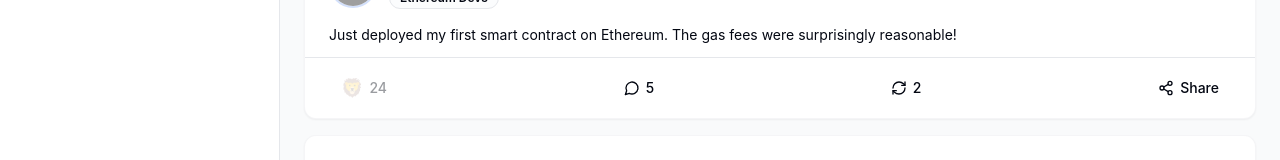
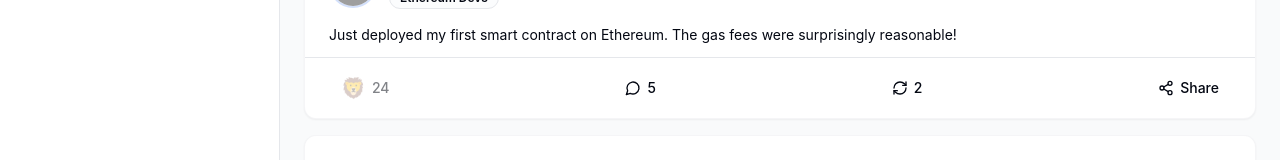
Before and after one commit to mydapps/roar-communities, a React (Vite) app: page /search in a window 1280 px wide. Both pictures are taken after typing "Sample" into the empty fields and a click on the button "Search". Shown: the part 621-781 px from the top of the page. Built offline with nearby package versions, Linux system fonts and the light colour scheme; grey boxes are pictures that could not be loaded.

Commit message:
Refactor roar icon and animation
Refactor the roar icon and animation to improve the user experience.

```diff
--- a/src/components/feed/Post.tsx
+++ b/src/components/feed/Post.tsx
@@ -90,6 +90,7 @@ export const Post = ({
   const [comments, setComments] = useState<{user: string, text: string, timeAgo: string}[]>([]);
   const [shareMenuOpen, setShareMenuOpen] = useState(false);
   const [roarAnimation, setRoarAnimation] = useState(false);
+  const [roarWavesAnimation, setRoarWavesAnimation] = useState(false);
   const [roarTextAnimation, setRoarTextAnimation] = useState(false);
   const [activeDotIndex, setActiveDotIndex] = useState(0);
   const [mirrorSheetOpen, setMirrorSheetOpen] = useState(false);
@@ -118,13 +119,23 @@ export const Post = ({
       setLocalRoarCount(prev => prev - 1);
     } else {
       setLocalRoarCount(prev => prev + 1);
-      // Trigger roar animation with longer duration for dopamine hit
-      setRoarAnimation(true);
-      setRoarTextAnimation(true);
+
+      // Trigger a sequence of animations for a more satisfying effect
+      setRoarWavesAnimation(true);
+      setTimeout(() => setRoarAnimation(true), 50);
+      setTimeout(() => setRoarTextAnimation(true), 100);
 
       // Use longer durations for more satisfying animations
-      setTimeout(() => setRoarAnimation(false), 1200);
-      setTimeout(() => setRoarTextAnimation(false), 1500);
+      setTimeout(() => setRoarWavesAnimation(false), 1500);
+      setTimeout(() => setRoarAnimation(false), 1800);
+      setTimeout(() => setRoarTextAnimation(false), 2000);
+
+      // Show a toast for even more dopamine
+      toast({
+        title: "Roar sent!",
+        description: "Your roar has been sent to the community",
+        duration: 1500
+      });
     }
     setRoared(!roared);
   };
@@ -349,24 +360,42 @@ export const Post = ({
           <Button
             variant={roared ? "roar-active" : "roar"}
             size="sm"
-            className="flex gap-1.5 items-center group"
+            className={`flex items-center gap-1.5 relative ${roared ? 'hover:animate-shake-subtle' : ''}`}
             onClick={handleRoar}
           >
-            <div className={`relative ${roarAnimation ? "animate-roar" : ""}`}>
+            {/* Animated ripple waves when roaring */}
+            {roarWavesAnimation && (
+              <div className="absolute inset-0 rounded-md border-2 border-amber-500/30 animate-roar-waves pointer-events-none"></div>
+            )}
+
+            {/* Lion emoji with animation container */}
+            <div className={`relative flex items-center justify-center ${roarAnimation ? "animate-roar-icon" : ""}`}>
               <span
-                className={`text-lg transition-all ${roared ? "text-amber-500" : "opacity-40"} group-hover:opacity-100`}
+                className={`text-xl transition-all ${roared ? "text-amber-500" : "text-foreground/30"}
+                  ${!roared ? "hover:text-amber-500/70" : ""} group-hover:scale-110`}
                 role="img"
                 aria-label="lion"
               >
                 🦁
               </span>
+
+              {/* Animated "ROAR!" text that flies out */}
               {roarTextAnimation && (
-                <div className="absolute -top-5 -right-8 animate-roar-text pointer-events-none">
-                  <span className="text-xs font-bold text-amber-500">ROAR!</span>
-                </div>
+                <>
+                  <div className="absolute top-0 right-0 animate-roar-text pointer-events-none z-10">
+                    <span className="font-bold whitespace-nowrap bg-gradient-to-br from-amber-500 to-amber-600 text-transparent bg-clip-text text-sm">ROAR!</span>
+                  </div>
+                  <div className="absolute top-2 right-2 animate-roar-text pointer-events-none z-10" style={{ animationDelay: '0.1s' }}>
+                    <span className="font-bold whitespace-nowrap text-amber-500/60 text-xs">ROAR!</span>
+                  </div>
+                </>
               )}
             </div>
-            <span className={roared ? "text-amber-500 font-medium" : ""}>{localRoarCount}</span>
+
+            {/* Roar count with emphasis on active state */}
+            <span className={`font-medium transition-all duration-300 ${roared ? "text-amber-500 scale-110" : "text-foreground/50"}`}>
+              {localRoarCount}
+            </span>
           </Button>
 
           <Button
--- a/src/components/ui/button.tsx
+++ b/src/components/ui/button.tsx
@@ -19,8 +19,8 @@ const buttonVariants = cva(
           "bg-secondary text-secondary-foreground hover:bg-secondary/80",
         ghost: "hover:bg-accent hover:text-accent-foreground",
         link: "text-primary underline-offset-4 hover:underline",
-        roar: "text-foreground/40 hover:text-amber-500 hover:bg-transparent transition-colors duration-200",
-        "roar-active": "text-amber-500 hover:bg-transparent transition-colors duration-200",
+        roar: "text-foreground/40 hover:text-amber-500 hover:bg-transparent transition-all duration-300",
+        "roar-active": "text-amber-500 hover:bg-transparent transition-all duration-300",
       },
       size: {
         default: "h-10 px-4 py-2",
--- a/tailwind.config.ts
+++ b/tailwind.config.ts
@@ -1,4 +1,3 @@
-
 import type { Config } from "tailwindcss";
 
 export default {
@@ -118,20 +117,40 @@ export default {
 					'0%': { backgroundPosition: '-200% 0' },
 					'100%': { backgroundPosition: '200% 0' }
 				},
-				'roar': {
-          '0%': { transform: 'scale(1)' },
-          '15%': { transform: 'scale(1.5)' },
-          '30%': { transform: 'scale(1.3)' },
-          '45%': { transform: 'scale(1.5)' },
-          '60%': { transform: 'scale(1.3)' },
-          '75%': { transform: 'scale(1.2)' },
-          '100%': { transform: 'scale(1)' }
+				'roar-icon': {
+          '0%': { transform: 'scale(1) rotate(0deg)' },
+          '10%': { transform: 'scale(1.2) rotate(-5deg)' },
+          '20%': { transform: 'scale(1.4) rotate(5deg)' },
+          '30%': { transform: 'scale(1.6) rotate(-3deg)' },
+          '40%': { transform: 'scale(1.4) rotate(3deg)' },
+          '50%': { transform: 'scale(1.5) rotate(-2deg)' },
+          '60%': { transform: 'scale(1.3) rotate(2deg)' },
+          '70%': { transform: 'scale(1.2) rotate(-1deg)' },
+          '80%': { transform: 'scale(1.1) rotate(1deg)' },
+          '100%': { transform: 'scale(1) rotate(0deg)' }
+        },
+        'roar-waves': {
+          '0%': { opacity: '0', transform: 'scale(1)' },
+          '10%': { opacity: '0.3', transform: 'scale(1.1)' },
+          '50%': { opacity: '0.5', transform: 'scale(1.4)' },
+          '90%': { opacity: '0.1', transform: 'scale(1.6)' },
+          '100%': { opacity: '0', transform: 'scale(1.8)' }
         },
         'roar-text': {
-          '0%': { opacity: '0', transform: 'scale(0.5) translateY(0) translateX(0)' },
-          '30%': { opacity: '1', transform: 'scale(1.5) translateY(-20px) translateX(15px)' },
-          '70%': { opacity: '1', transform: 'scale(1.2) translateY(-25px) translateX(25px)' },
-          '100%': { opacity: '0', transform: 'scale(0.8) translateY(-35px) translateX(35px)' }
+          '0%': { opacity: '0', transform: 'translate(0, 0) scale(0.5)' },
+          '15%': { opacity: '1', transform: 'translate(10px, -15px) scale(0.9)' },
+          '30%': { opacity: '1', transform: 'translate(15px, -25px) scale(1.1)' },
+          '45%': { opacity: '1', transform: 'translate(20px, -30px) scale(1.2)' },
+          '60%': { opacity: '1', transform: 'translate(25px, -35px) scale(1.1)' },
+          '75%': { opacity: '0.8', transform: 'translate(30px, -40px) scale(1)' },
+          '90%': { opacity: '0.5', transform: 'translate(35px, -45px) scale(0.9)' },
+          '100%': { opacity: '0', transform: 'translate(40px, -50px) scale(0.8)' }
+        },
+        'shake-subtle': {
+          '0%, 100%': { transform: 'translateX(0)' },
+          '25%': { transform: 'translateX(-1px)' },
+          '50%': { transform: 'translateX(1px)' },
+          '75%': { transform: 'translateX(-1px)' }
         },
         'slide-up-full': {
           '0%': { transform: 'translateY(100%)' },
@@ -152,8 +171,10 @@ export default {
 				'pulse': 'pulse 2s cubic-bezier(0.4, 0, 0.6, 1) infinite',
 				'float': 'float 3s ease-in-out infinite',
 				'shimmer': 'shimmer 2s linear infinite',
-				'roar': 'roar 1.2s cubic-bezier(0.34, 1.56, 0.64, 1)',
-        'roar-text': 'roar-text 1.5s ease-out'
+				'roar-icon': 'roar-icon 1.8s cubic-bezier(0.22, 1, 0.36, 1)',
+        'roar-waves': 'roar-waves 1.5s ease-out',
+        'roar-text': 'roar-text 2s ease-out',
+        'shake-subtle': 'shake-subtle 0.5s ease-in-out'
 			},
 			fontFamily: {
 				sans: ['Inter', 'sans-serif'],
```
